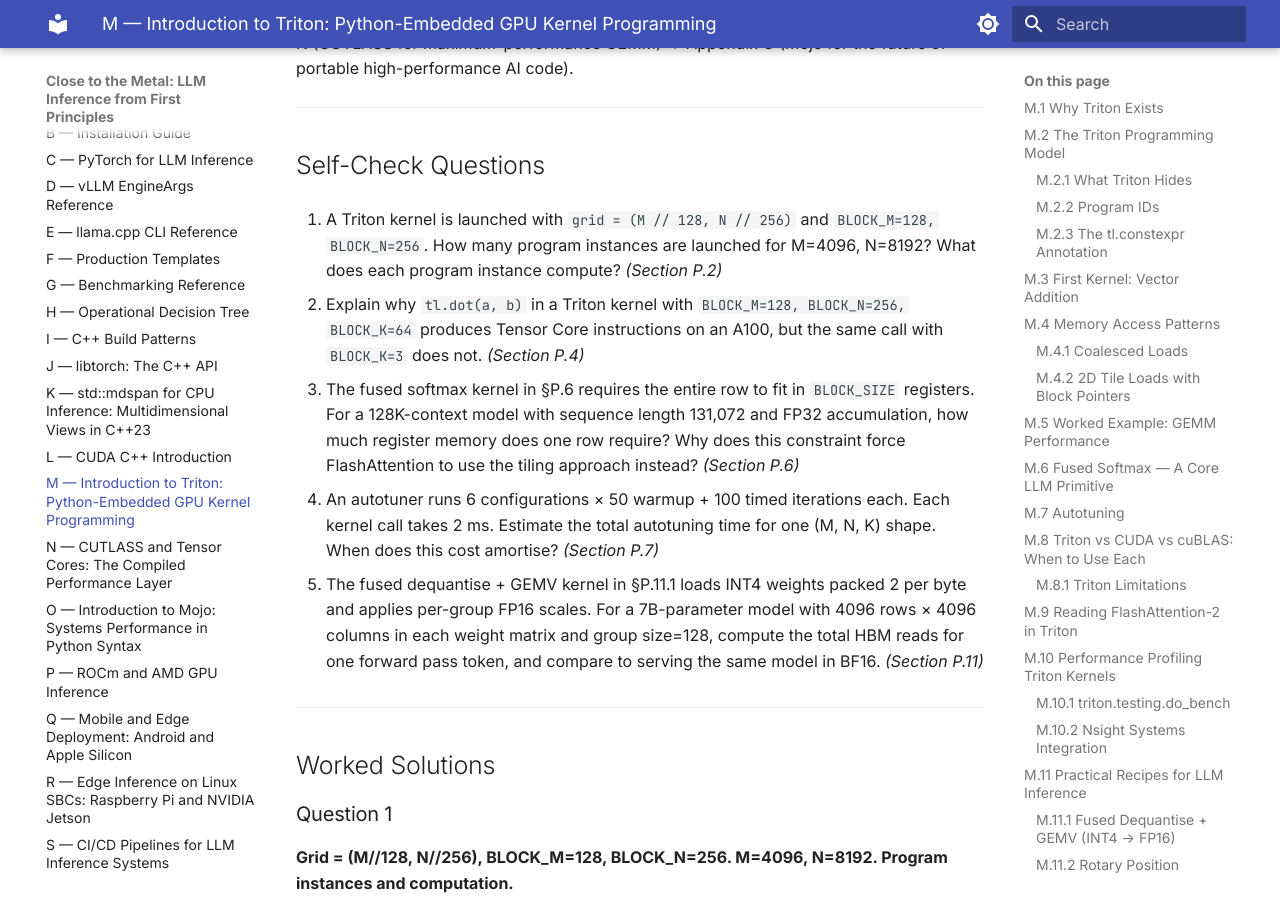
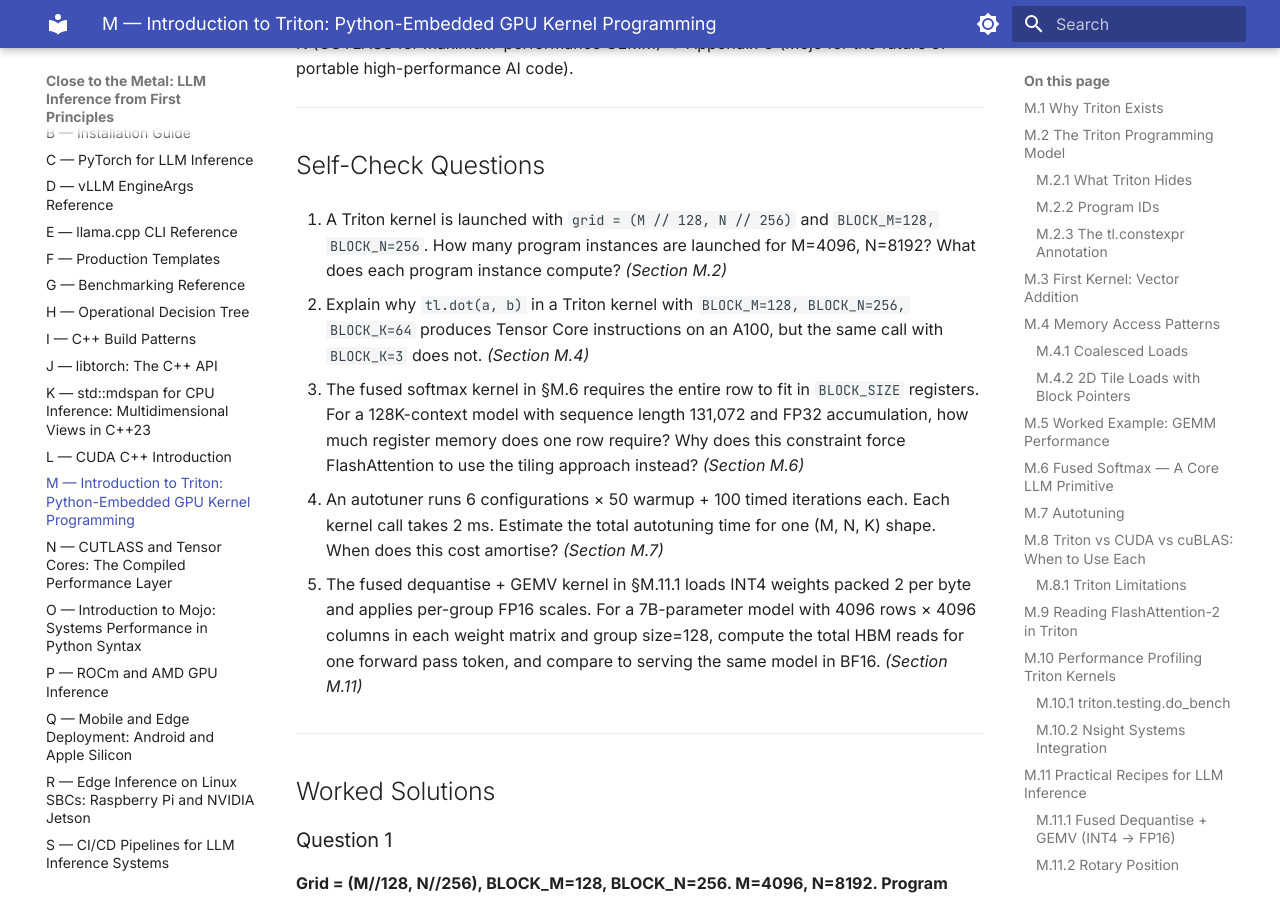
Before and after one commit to MaximumBeings/close-to-the-metal, an MkDocs documentation site: the page built from docs/appendices/appendix-m.md, in a window 1280 px wide and 900 px high, scrolled down 13284 px. Built offline with MkDocs 1.6.1 and Material for MkDocs 9.7.7, drawn with Linux system fonts in a browser that asks for light colours.

Commit message:
polish: fix cross-refs in appendix-m/o; add closing notes to appendix-b/r/s/y
- appendix-m.md: fix self-check §P.x refs → §M.x (questions 1–5)
- appendix-o.md: fix self-check §R.x refs → §O.x (questions 1–5, incl §R.8.2→§O.8.2)
- appendix-b.md: add closing note after CLI migration worked solution
- appendix-r.md: add closing note after SBC test harness output
- appendix-s.md: add closing note after CI/CD test harness output
- appendix-y.md: add closing note after Cerebras test harness output

```diff
--- a/docs/appendices/appendix-m.md
+++ b/docs/appendices/appendix-m.md
@@ -572,15 +572,15 @@
 
 ## Self-Check Questions
 
-1. A Triton kernel is launched with `grid = (M // 128, N // 256)` and `BLOCK_M=128, BLOCK_N=256`. How many program instances are launched for M=4096, N=8192? What does each program instance compute? *(Section P.2)*
-
-2. Explain why `tl.dot(a, b)` in a Triton kernel with `BLOCK_M=128, BLOCK_N=256, BLOCK_K=64` produces Tensor Core instructions on an A100, but the same call with `BLOCK_K=3` does not. *(Section P.4)*
-
-3. The fused softmax kernel in §P.6 requires the entire row to fit in `BLOCK_SIZE` registers. For a 128K-context model with sequence length 131,072 and FP32 accumulation, how much register memory does one row require? Why does this constraint force FlashAttention to use the tiling approach instead? *(Section P.6)*
-
-4. An autotuner runs 6 configurations × 50 warmup + 100 timed iterations each. Each kernel call takes 2 ms. Estimate the total autotuning time for one (M, N, K) shape. When does this cost amortise? *(Section P.7)*
-
-5. The fused dequantise + GEMV kernel in §P.11.1 loads INT4 weights packed 2 per byte and applies per-group FP16 scales. For a 7B-parameter model with 4096 rows × 4096 columns in each weight matrix and group size=128, compute the total HBM reads for one forward pass token, and compare to serving the same model in BF16. *(Section P.11)*
+1. A Triton kernel is launched with `grid = (M // 128, N // 256)` and `BLOCK_M=128, BLOCK_N=256`. How many program instances are launched for M=4096, N=8192? What does each program instance compute? *(Section M.2)*
+
+2. Explain why `tl.dot(a, b)` in a Triton kernel with `BLOCK_M=128, BLOCK_N=256, BLOCK_K=64` produces Tensor Core instructions on an A100, but the same call with `BLOCK_K=3` does not. *(Section M.4)*
+
+3. The fused softmax kernel in §M.6 requires the entire row to fit in `BLOCK_SIZE` registers. For a 128K-context model with sequence length 131,072 and FP32 accumulation, how much register memory does one row require? Why does this constraint force FlashAttention to use the tiling approach instead? *(Section M.6)*
+
+4. An autotuner runs 6 configurations × 50 warmup + 100 timed iterations each. Each kernel call takes 2 ms. Estimate the total autotuning time for one (M, N, K) shape. When does this cost amortise? *(Section M.7)*
+
+5. The fused dequantise + GEMV kernel in §M.11.1 loads INT4 weights packed 2 per byte and applies per-group FP16 scales. For a 7B-parameter model with 4096 rows × 4096 columns in each weight matrix and group size=128, compute the total HBM reads for one forward pass token, and compare to serving the same model in BF16. *(Section M.11)*
 
 
 ---
```
Also changed, not shown: docs/appendices/appendix-b.md (+4 -0 lines), docs/appendices/appendix-o.md (+9 -9 lines), docs/appendices/appendix-r.md (+4 -0 lines), docs/appendices/appendix-s.md (+4 -0 lines), docs/appendices/appendix-y.md (+4 -0 lines).
